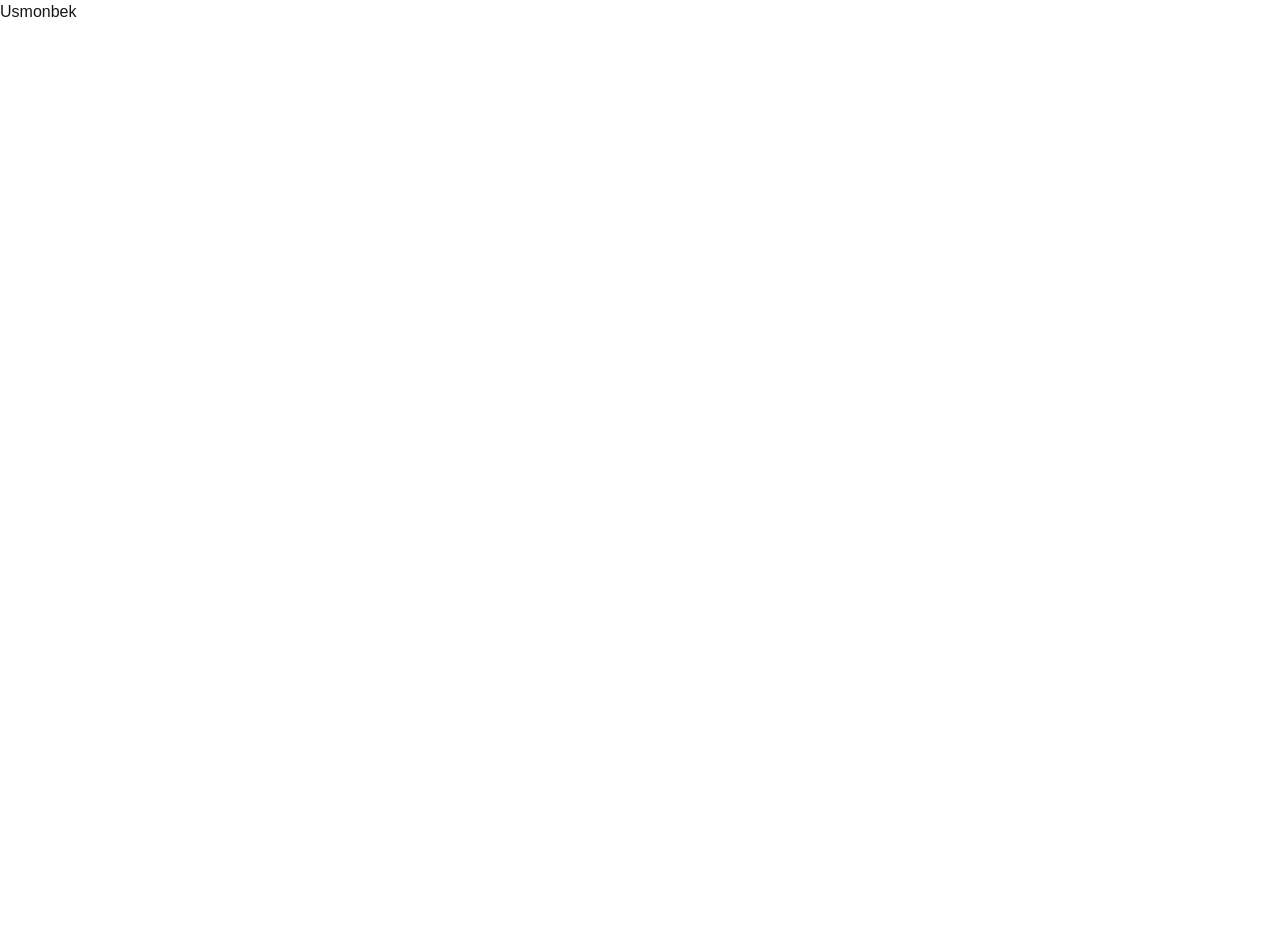
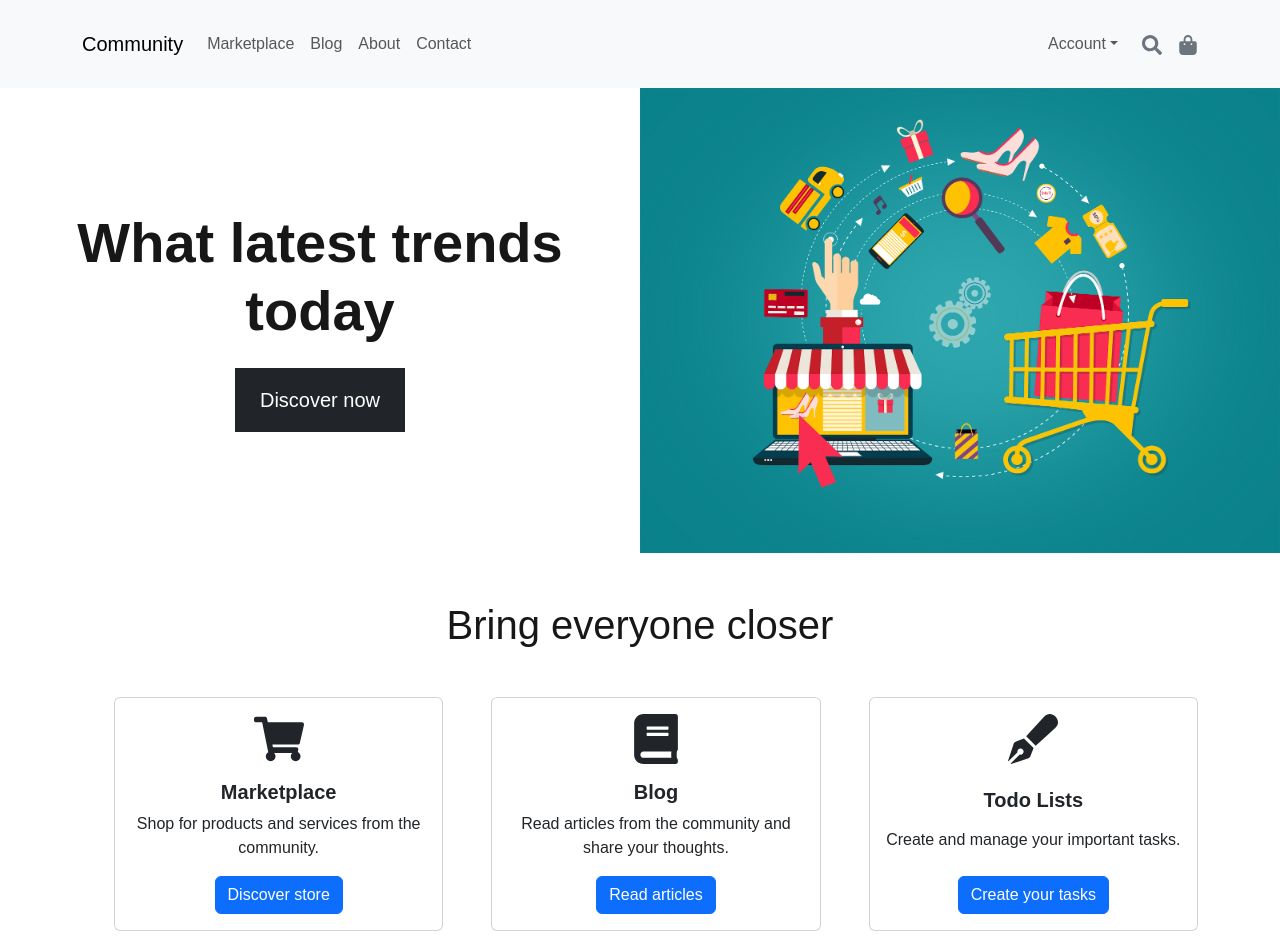
Before and after one commit to usmonbek-umarbekovich/community, a Next.js app: page / in a window 1280 px wide. Before the commit the page ends 800 px from the top, so only its background shows below. Built offline with nearby package versions, Linux system fonts and the light colour scheme.

Commit message:
add features

```diff
--- a/src/components/layout/Header.tsx
+++ b/src/components/layout/Header.tsx
@@ -7,7 +7,7 @@ const Header = () => {
     <header>
       <Navbar expand="md" className="bg-light py-4 px-2">
         <Container>
-          <Navbar.Brand href="#home">Community</Navbar.Brand>
+          <Navbar.Brand href="/">Community</Navbar.Brand>
           <Navbar.Toggle aria-controls="navbar-links" />
           <Navbar.Collapse id="navbar-links">
             <Nav className="me-auto">
--- a/src/pages/index.tsx
+++ b/src/pages/index.tsx
@@ -1,3 +1,66 @@
-export default function Home() {
-  return <div>Usmonbek</div>;
-}
+import Showcase from '@/components/common/Showcase';
+import Header from '@/components/layout/Header';
+import { NextPageWithLayout } from '@/pages/_app';
+import Head from 'next/head';
+import { ReactElement } from 'react';
+import { Button, Card, Container, Stack } from 'react-bootstrap';
+import { FaBook, FaPenFancy, FaShoppingCart } from 'react-icons/fa';
+
+const Home: NextPageWithLayout = () => {
+  return (
+    <>
+      <Showcase />
+      <section>
+        <Container>
+          <h1 className="text-center my-5">Bring everyone closer</h1>
+          <ul className="d-flex gap-5">
+            <Card as="li" className="text-center" style={{ flex: 1 }}>
+              <Card.Body className="d-flex flex-column justify-content-between align-items-center">
+                <FaShoppingCart size={50} className="mb-3" />
+                <Card.Title className="fw-bold">Marketplace</Card.Title>
+                <Card.Text>
+                  Shop for products and services from the community.
+                </Card.Text>
+                <Button variant="primary">Discover store</Button>
+              </Card.Body>
+            </Card>
+            <Card as="li" className="text-center" style={{ flex: 1 }}>
+              <Card.Body className="d-flex flex-column justify-content-between align-items-center">
+                <FaBook size={50} className="mb-3" />
+                <Card.Title className="fw-bold">Blog</Card.Title>
+                <Card.Text>
+                  Read articles from the community and share your thoughts.
+                </Card.Text>
+                <Button variant="primary">Read articles</Button>
+              </Card.Body>
+            </Card>
+            <Card as="li" className="text-center" style={{ flex: 1 }}>
+              <Card.Body className="d-flex flex-column justify-content-between align-items-center">
+                <FaPenFancy size={50} className="mb-3" />
+                <Card.Title className="fw-bold">Todo Lists</Card.Title>
+                <Card.Text>Create and manage your important tasks.</Card.Text>
+                <Button variant="primary">Create your tasks</Button>
+              </Card.Body>
+            </Card>
+          </ul>
+        </Container>
+      </section>
+    </>
+  );
+};
+
+Home.getLayout = (page: ReactElement) => {
+  return (
+    <>
+      <Head>
+        <title>Community</title>
+      </Head>
+      <Stack className="vh-100">
+        <Header />
+        {page}
+      </Stack>
+    </>
+  );
+};
+
+export default Home;
```
Also changed, not shown: src/pages/products/index.tsx (+3 -5 lines), .eslintrc.json.
